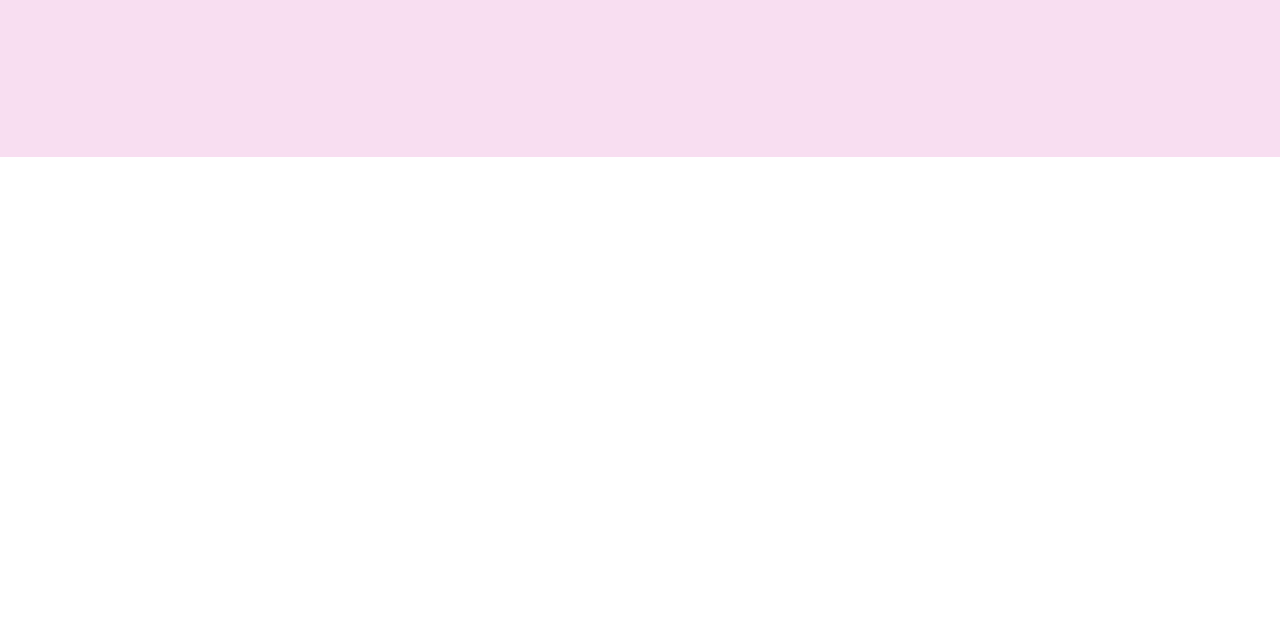
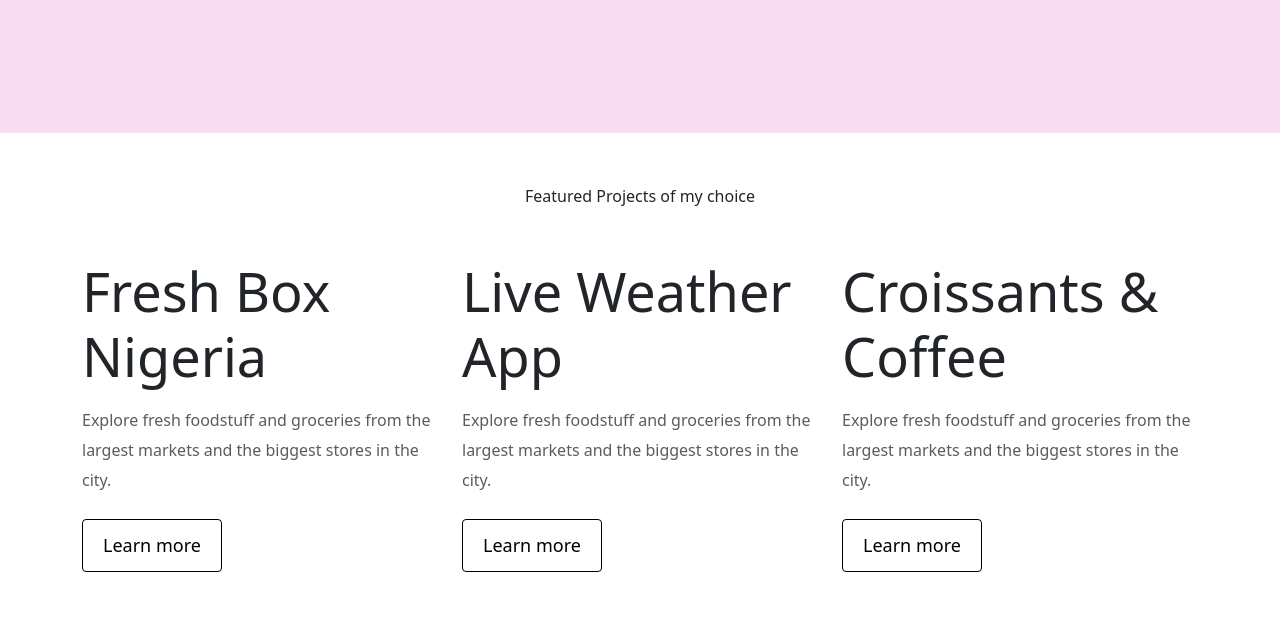
Before and after one commit to munamenuga/personal-portfolio, a plain HTML site: page index.html in a window 1280 px wide. Shown: the part 465-1085 px from the top of the page. Before the commit the page ends 800 px from the top, so only its background shows below. Drawn offline with nearby package versions, Linux system fonts and the light colour scheme; a web font is replaced by a local one.

Commit message:
Added images and styled featured projects section

```diff
--- a/index.html
+++ b/index.html
@@ -39,9 +39,41 @@
       <h1>Munachi Emenuga</h1>
       <h2 class="mb-5">Front-end Developer, based in Europe</h2>
       <div>
-      <a href="#" class="btn btn-branding">View my work</a>
+        <a href="#" class="btn btn-branding">View my work</a>
+      </div>
     </div>
 
+    <p class="text-center m-5">Featured Projects of my choice</p>
 
+    <div class="container">
+      <div class="row">
+        <div class="col-4">
+          <h2 class="mb-3">Fresh Box Nigeria</h2>
+          <p class="mb-4 text-muted">
+            Explore fresh foodstuff and groceries from the largest markets and
+            the biggest stores in the city.
+          </p>
+          <a href="" class="btn btn-outline mb-5"> Learn more </a>
+        </div>
+
+        <div class="col-4">
+          <h2 class="mb-3">Live Weather App</h2>
+          <p class="mb-4 text-muted">
+            Explore fresh foodstuff and groceries from the largest markets and
+            the biggest stores in the city.
+          </p>
+          <a href="" class="btn btn-outline mb-5"> Learn more </a>
+        </div>
+
+        <div class="col-4">
+          <h2 class="mb-3">Croissants & Coffee</h2>
+          <p class="mb-4 text-muted">
+            Explore fresh foodstuff and groceries from the largest markets and
+            the biggest stores in the city.
+          </p>
+          <a href="" class="btn btn-outline mb-5"> Learn more </a>
+        </div>
+      </div>
+    </div>
   </body>
 </html>
--- a/style/portfolio.css
+++ b/style/portfolio.css
@@ -1,12 +1,11 @@
 :root {
   --branding-color: #f8def1;
-  --secondary-color: #443e46;
+  --secondary-color: #000000;
   --heading-font-family: "Playfair", serif;
   --default-font-family: "Poppins", sans-serif;
 }
 
 h1,
-h2,
 h3,
 h4,
 h5,
@@ -19,6 +18,16 @@ h1 {
   font-family: var(--heading-font-family);
   font-size: 76px;
   font-weight: bold;
+}
+
+h2 {
+  font-size: 54px;
+}
+
+p {
+  font-weight: normal;
+  font-size: 16px;
+  line-height: 30px;
 }
 
 .hero {
@@ -50,3 +59,22 @@ h1 {
   line-height: 27px;
   padding: 12px 20px;
 }
+
+.btn-branding:hover {
+  background: white;
+  color: black;
+}
+
+.btn-outline {
+  color: black;
+  border: 1px solid var(--secondary-color);
+  border-radius: 4px;
+  font-size: 18px;
+  line-height: 27px;
+  padding: 12px 20px;
+}
+
+.btn-outline:hover {
+  background: black;
+  color: white;
+}
```
Also changed, not shown: images/Freshbox.png (added), images/Weather-app.png (added), images/croissant-screenshot.png (added).
